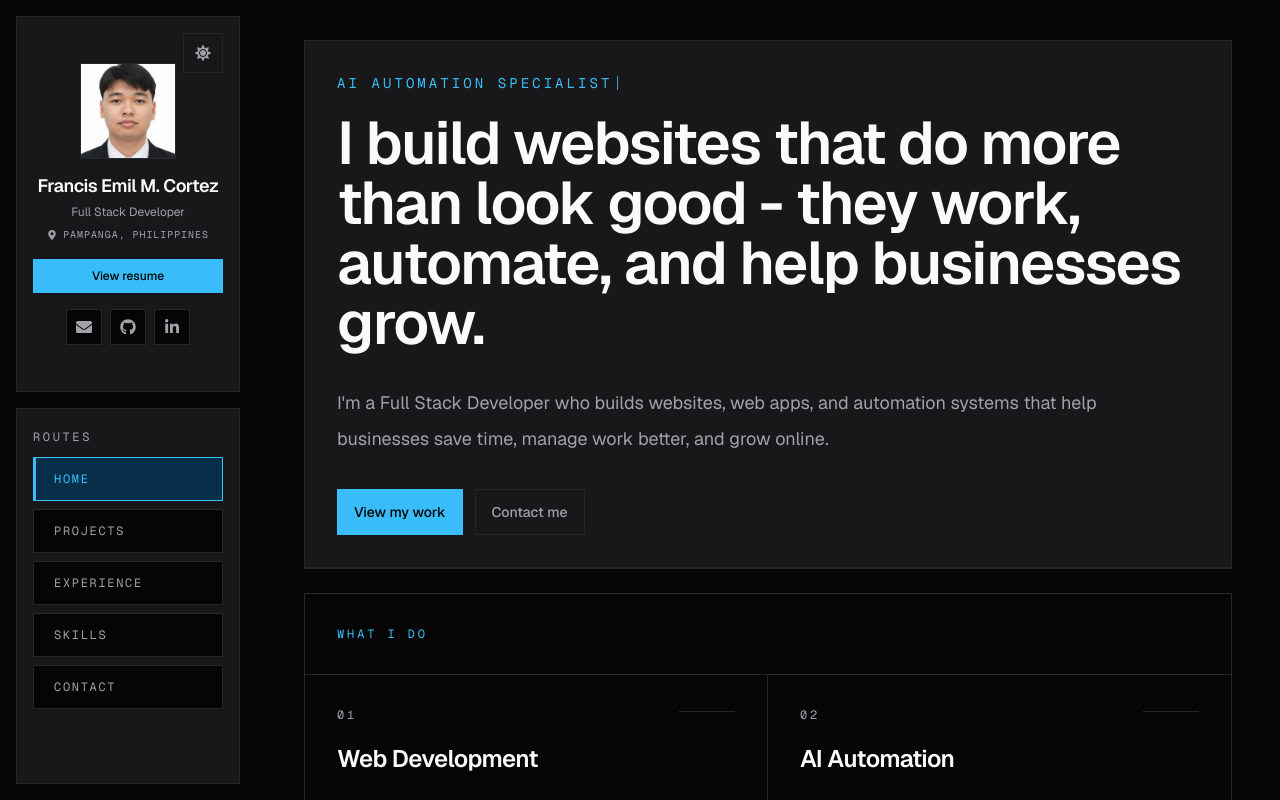
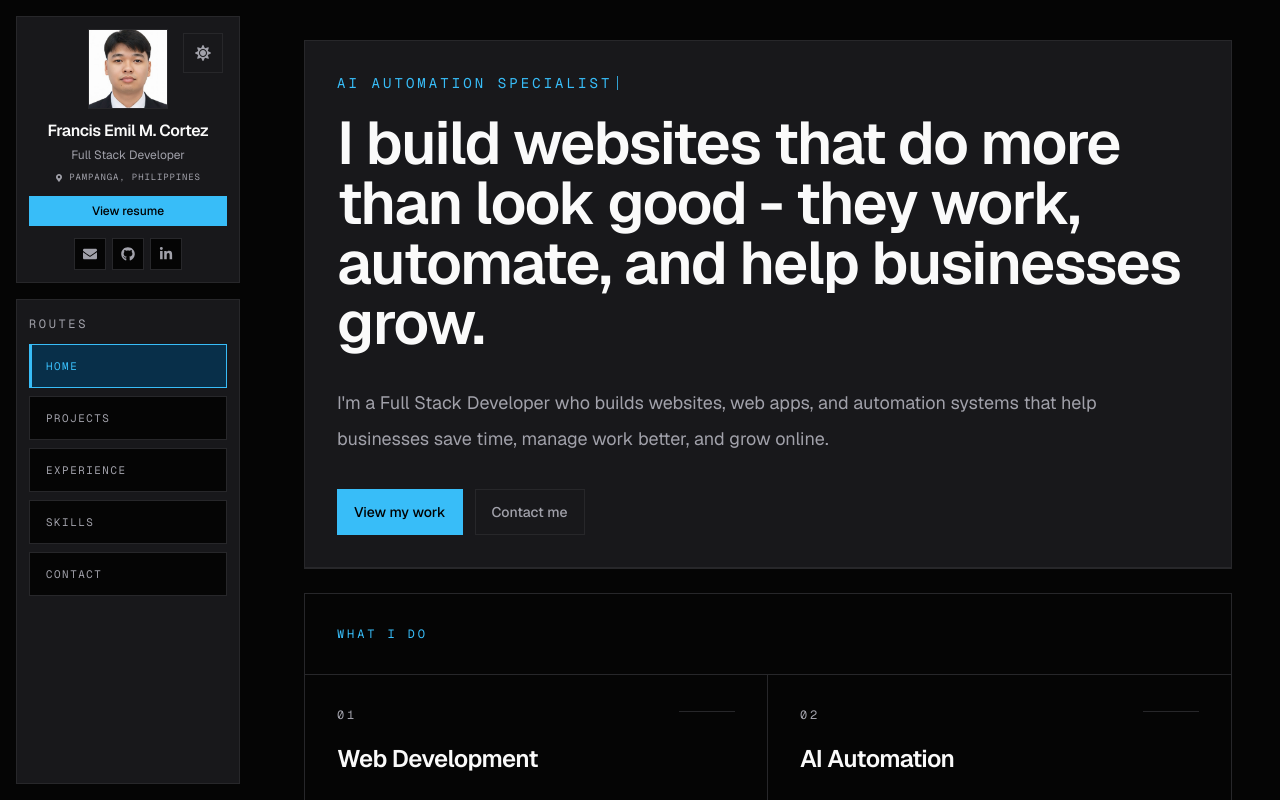
Before and after one commit to franciscortez/PortfolioV2, a Next.js app: page / in a window 1280 px wide. Shown: the top 800 px of the page. Built offline with nearby package versions, Linux system fonts and the light colour scheme; no server answers.

Commit message:
fix(sidebar): cap width, stop desktop size inflation

```diff
--- a/src/components/layout/sidebar.tsx
+++ b/src/components/layout/sidebar.tsx
@@ -21,7 +21,7 @@ export function Sidebar({
   return (
     <aside
       aria-label="Portfolio sidebar"
-      className={`${className} grid-rows-[auto_auto] content-start gap-3 bg-background p-3 transition-colors sm:p-4 lg:sticky lg:top-0 lg:h-dvh lg:min-h-dvh lg:grid-rows-[minmax(0,1fr)_minmax(0,1fr)] lg:content-normal lg:gap-4 lg:overflow-hidden`}
+      className={`${className} grid-rows-[auto_auto] content-start gap-3 bg-background p-3 transition-colors sm:p-4 lg:sticky lg:top-0 lg:h-dvh lg:min-h-dvh lg:grid-rows-[auto_minmax(0,1fr)] lg:content-normal lg:gap-4 lg:overflow-hidden`}
     >
       <SidebarProfile onNavigate={onNavigate} showClose={showClose} />
       <SidebarRoutes onNavigate={onNavigate} />
@@ -41,7 +41,7 @@ function SidebarProfile({
   const LocationIcon = siteIcons.location;
 
   return (
-    <div className="relative flex min-w-0 flex-col justify-center border border-border bg-panel px-5 py-6 sm:px-5 sm:py-5 lg:min-h-0 lg:overflow-hidden lg:px-3 lg:py-3 xl:px-4 xl:py-4 2xl:px-5 2xl:py-5 massive:px-6 massive:py-6">
+    <div className="relative flex min-w-0 flex-col justify-center border border-border bg-panel px-5 py-6 sm:px-5 sm:py-5 lg:min-h-0 lg:overflow-hidden lg:px-3 lg:py-3">
       <ThemeToggle
         className={`absolute top-4 ${showClose ? "left-4" : "right-4"}`}
       />
@@ -58,44 +58,44 @@ function SidebarProfile({
       ) : null}
 
       <div className="mt-3 flex flex-col items-center sm:mt-0">
-        <div className="relative size-28 overflow-hidden border border-border bg-background sm:size-24 lg:size-20 xl:size-24 2xl:size-28 massive:size-32">
+        <div className="relative size-28 overflow-hidden border border-border bg-background sm:size-24 lg:size-20">
           <Image
             src={profile.image.src}
             alt={profile.image.alt}
             fill
             priority
             quality={100}
-            sizes="(min-width: 1536px) 128px, (min-width: 1280px) 112px, (min-width: 1024px) 80px, 112px"
+            sizes="(min-width: 1024px) 80px, 112px"
             className="scale-125 object-cover object-[center_32%]"
           />
         </div>
       </div>
 
-      <div className="mt-5 min-w-0 text-center sm:mt-4 lg:mt-3 xl:mt-4 massive:mt-5">
-        <p className="wrap-break-word text-2xl font-semibold leading-tight tracking-tight text-foreground sm:text-xl lg:text-base lg:leading-tight xl:text-lg 2xl:text-xl massive:text-2xl">
+      <div className="mt-5 min-w-0 text-center sm:mt-4 lg:mt-3">
+        <p className="wrap-break-word text-2xl font-semibold leading-tight tracking-tight text-foreground sm:text-xl lg:text-base lg:leading-tight">
           {profile.name}
         </p>
-        <p className="mt-2 text-sm leading-6 text-muted sm:mt-2 sm:text-sm sm:leading-6 lg:mt-1 lg:text-xs lg:leading-5 xl:text-xs 2xl:text-sm massive:mt-2 massive:text-base">
+        <p className="mt-2 text-sm leading-6 text-muted sm:mt-2 sm:text-sm sm:leading-6 lg:mt-1 lg:text-xs lg:leading-5">
           {profile.role}
         </p>
-        <p className="mt-3 flex min-w-0 flex-wrap items-center justify-center gap-1.5 font-mono text-[0.7rem] uppercase tracking-[0.16em] text-muted sm:mt-2 sm:text-[0.68rem] lg:mt-1.5 lg:text-[0.56rem] lg:tracking-widest xl:text-[0.62rem] 2xl:text-[0.68rem] massive:mt-3 massive:text-xs massive:tracking-[0.16em]">
-          <LocationIcon className="size-3 shrink-0 sm:size-3 lg:size-2 xl:size-2.5 2xl:size-3 massive:size-3.5" />
+        <p className="mt-3 flex min-w-0 flex-wrap items-center justify-center gap-1.5 font-mono text-[0.7rem] uppercase tracking-[0.16em] text-muted sm:mt-2 sm:text-[0.68rem] lg:mt-1.5 lg:text-[0.56rem] lg:tracking-widest">
+          <LocationIcon className="size-3 shrink-0 sm:size-3 lg:size-2" />
           <span className="min-w-0 wrap-break-word">{profile.location}</span>
         </p>
       </div>
 
-      <div className="mt-5 sm:mt-4 lg:mt-3 xl:mt-4 massive:mt-5">
+      <div className="mt-5 sm:mt-4 lg:mt-3">
         <Link
           href={profile.resumeHref}
           target="_blank"
           rel="noopener noreferrer"
-          className="button-accent inline-flex w-full items-center justify-center border px-4 py-3 text-sm font-medium sm:py-2.5 sm:text-sm lg:py-1.5 lg:text-xs xl:py-2 xl:text-xs 2xl:py-2.5 massive:py-3 massive:text-sm"
+          className="button-accent inline-flex w-full items-center justify-center border px-4 py-3 text-sm font-medium sm:py-2.5 sm:text-sm lg:py-1.5 lg:text-xs"
         >
           View resume
         </Link>
       </div>
 
-      <div className="mt-7 flex flex-wrap justify-center gap-2 sm:mt-5 sm:gap-2 lg:mt-3 lg:gap-1.5 xl:mt-4 xl:gap-2 massive:mt-5 massive:gap-2.5">
+      <div className="mt-7 flex flex-wrap justify-center gap-2 sm:mt-5 sm:gap-2 lg:mt-3 lg:gap-1.5">
         {externalLinks.map((link) => (
           <Link
             key={link.label}
@@ -104,9 +104,9 @@ function SidebarProfile({
             rel={link.href.startsWith("http") ? "noopener noreferrer" : undefined}
             aria-label={link.label}
             title={link.label}
-            className="grid size-10 place-items-center border border-border bg-background text-muted transition-colors hover:border-accent hover:bg-accent-dark hover:text-accent sm:size-10 lg:size-8 xl:size-9 2xl:size-10 massive:size-11"
+            className="grid size-10 place-items-center border border-border bg-background text-muted transition-colors hover:border-accent hover:bg-accent-dark hover:text-accent sm:size-10 lg:size-8"
           >
-            <SocialIcon link={link} className="size-4 lg:size-3.5 xl:size-4 2xl:size-4 massive:size-5" />
+            <SocialIcon link={link} className="size-4 lg:size-3.5" />
           </Link>
         ))}
       </div>
@@ -121,12 +121,12 @@ function SidebarRoutes({ onNavigate }: { onNavigate?: () => void }) {
   return (
     <nav
       aria-label="Primary navigation"
-      className="min-h-0 border border-border bg-panel px-4 py-5 sm:px-5 sm:py-6 lg:flex lg:flex-col lg:px-3 lg:py-4 xl:px-4 xl:py-5 massive:px-8 massive:py-8"
+      className="min-h-0 border border-border bg-panel px-4 py-5 sm:px-5 sm:py-6 lg:flex lg:flex-col lg:px-3 lg:py-4"
     >
-      <h2 className="font-mono text-xs uppercase tracking-[0.22em] text-muted massive:text-base">
+      <h2 className="font-mono text-xs uppercase tracking-[0.22em] text-muted">
         Routes
       </h2>
-      <div className="scrollbar-hidden mt-3 grid gap-2 overflow-y-auto lg:min-h-0 lg:flex-1 lg:auto-rows-min massive:mt-5 massive:gap-3">
+      <div className="scrollbar-hidden mt-3 grid gap-2 overflow-y-auto lg:min-h-0 lg:flex-1 lg:auto-rows-min">
         {navigation.map((item) => {
           const isActive =
             pathname === item.href ||
@@ -138,7 +138,7 @@ function SidebarRoutes({ onNavigate }: { onNavigate?: () => void }) {
               href={item.href}
               aria-current={isActive ? "page" : undefined}
               onClick={onNavigate}
-              className={`group relative flex min-h-12 items-center border px-3 py-2.5 font-mono text-[0.68rem] uppercase tracking-[0.14em] transition-colors duration-200 sm:text-xs lg:min-h-11 lg:px-3 lg:py-2 lg:text-[0.68rem] lg:tracking-[0.14em] xl:px-4 xl:text-xs massive:min-h-16 massive:px-5 massive:py-3 massive:text-sm ${
+              className={`group relative flex min-h-12 items-center border px-3 py-2.5 font-mono text-[0.68rem] uppercase tracking-[0.14em] transition-colors duration-200 sm:text-xs lg:min-h-11 lg:px-3 lg:py-2 lg:text-[0.68rem] lg:tracking-[0.14em] ${
                 isActive
                   ? "border-accent bg-accent-dark text-accent"
                   : "border-border bg-background text-muted hover:border-accent hover:bg-panel hover:text-accent"
--- a/src/components/layout/site-shell.tsx
+++ b/src/components/layout/site-shell.tsx
@@ -10,7 +10,7 @@ type SiteShellProps = {
 
 export function SiteShell({ children }: SiteShellProps) {
   return (
-    <div className="min-h-screen bg-background text-foreground transition-colors lg:grid lg:grid-cols-[minmax(15rem,20%)_minmax(0,1fr)]">
+    <div className="min-h-screen bg-background text-foreground transition-colors lg:grid lg:grid-cols-[clamp(15rem,20vw,18rem)_minmax(0,1fr)]">
       <BootLoader />
       <MobileSidebar />
       <Sidebar className="hidden lg:grid" />
```
